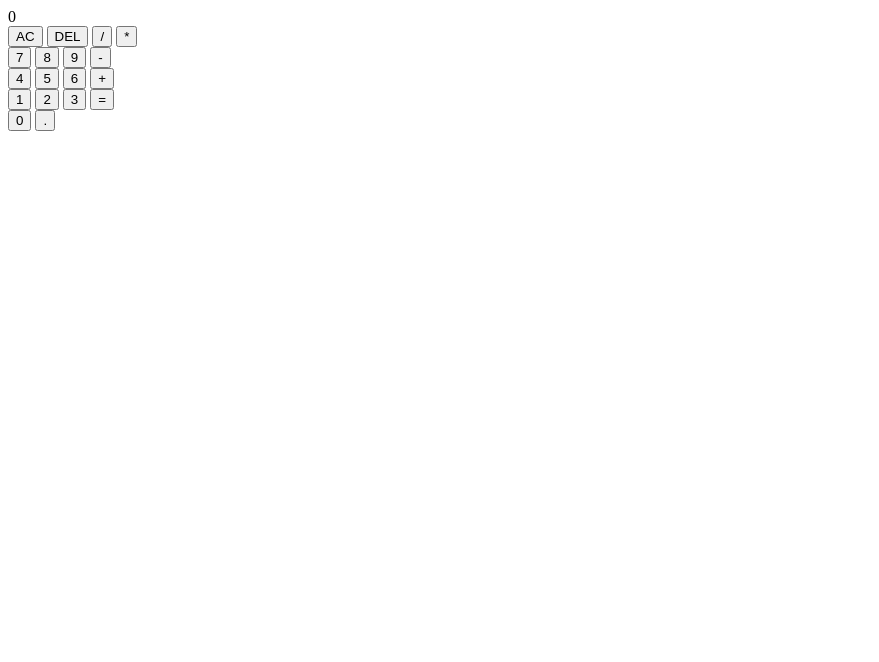
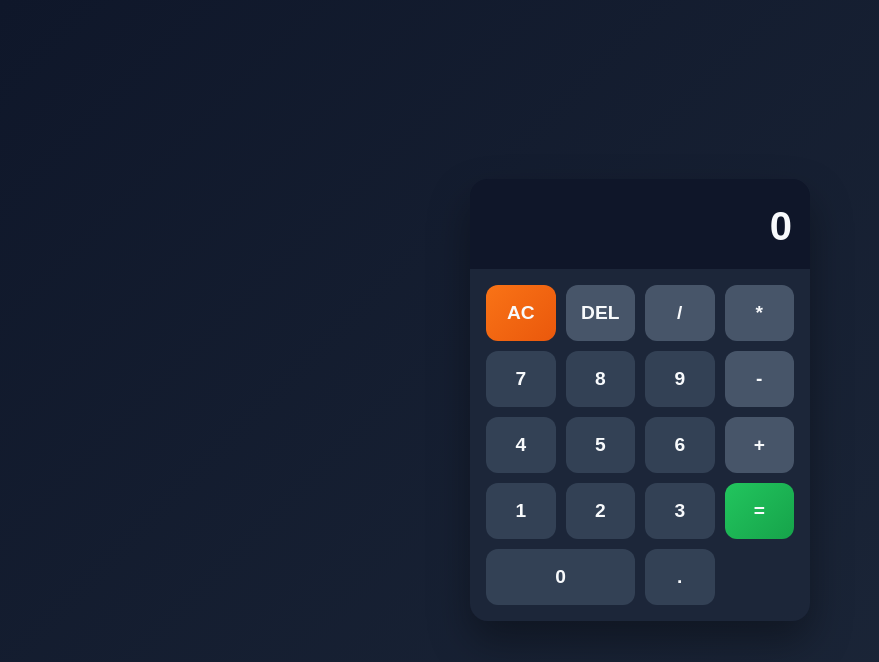
Before and after one commit to muhandalharthi28-oss/Calculator, a plain HTML site: page index.html in a window 1280 px wide. Shown: the whole page, without its empty margins (0-879 px from the left). Drawn offline with Linux system fonts and the light colour scheme.

Commit message:
Calculator-V0

```diff
--- a/index.html
+++ b/index.html
@@ -3,6 +3,7 @@
 <head>
     <meta charset="UTF-8">
     <meta name="viewport" content="width=device-width, initial-scale=1.0">
+    <link rel="stylesheet" href="style.css">
     <title>Calculator</title>
 </head>
 <body>
--- a/style.css
+++ b/style.css
@@ -0,0 +1,86 @@
+* {
+    box-sizing: border-box;
+    margin: 0;
+    padding: 0;
+    font-family: Arial, sans-serif;
+}
+
+body {
+    min-height: 100vh;
+    display: flex;
+    align-items: center;
+    justify-content: center;
+    background: linear-gradient(135deg, #0f172a, #1e293b);
+}
+
+.calculator {
+    width: 340px;
+    background: rgba(15, 23, 42, 0.9);
+    border-radius: 18px;
+    box-shadow: 0 20px 40px rgba(0, 0, 0, 0.35);
+    overflow: hidden;
+}
+
+.calculator-screen {
+    min-height: 90px;
+    display: flex;
+    align-items: flex-end;
+    justify-content: flex-end;
+    padding: 20px 18px;
+    background: rgba(15, 23, 42, 0.95);
+    color: #f8fafc;
+    font-size: 2.5rem;
+    font-weight: 700;
+    word-break: break-all;
+}
+
+.calculator-keys {
+    display: grid;
+    gap: 10px;
+    padding: 16px;
+    background: rgba(30, 41, 59, 0.9);
+}
+
+.row {
+    display: grid;
+    grid-template-columns: repeat(4, 1fr);
+    gap: 10px;
+}
+
+.btn {
+    border: none;
+    border-radius: 12px;
+    min-height: 56px;
+    font-size: 1.2rem;
+    font-weight: 700;
+    cursor: pointer;
+    background: #334155;
+    color: #f8fafc;
+    transition: transform 0.12s ease, filter 0.12s ease;
+}
+
+.btn:hover {
+    filter: brightness(1.08);
+}
+
+.btn:active {
+    transform: translateY(1px) scale(0.99);
+}
+
+.operator,
+.delete,
+.clear {
+    background: #475569;
+}
+
+.equal {
+    background: linear-gradient(135deg, #22c55e, #16a34a);
+}
+
+.clear {
+    background: linear-gradient(135deg, #f97316, #ea580c);
+}
+
+.zero {
+    grid-column: span 2;
+}
```
